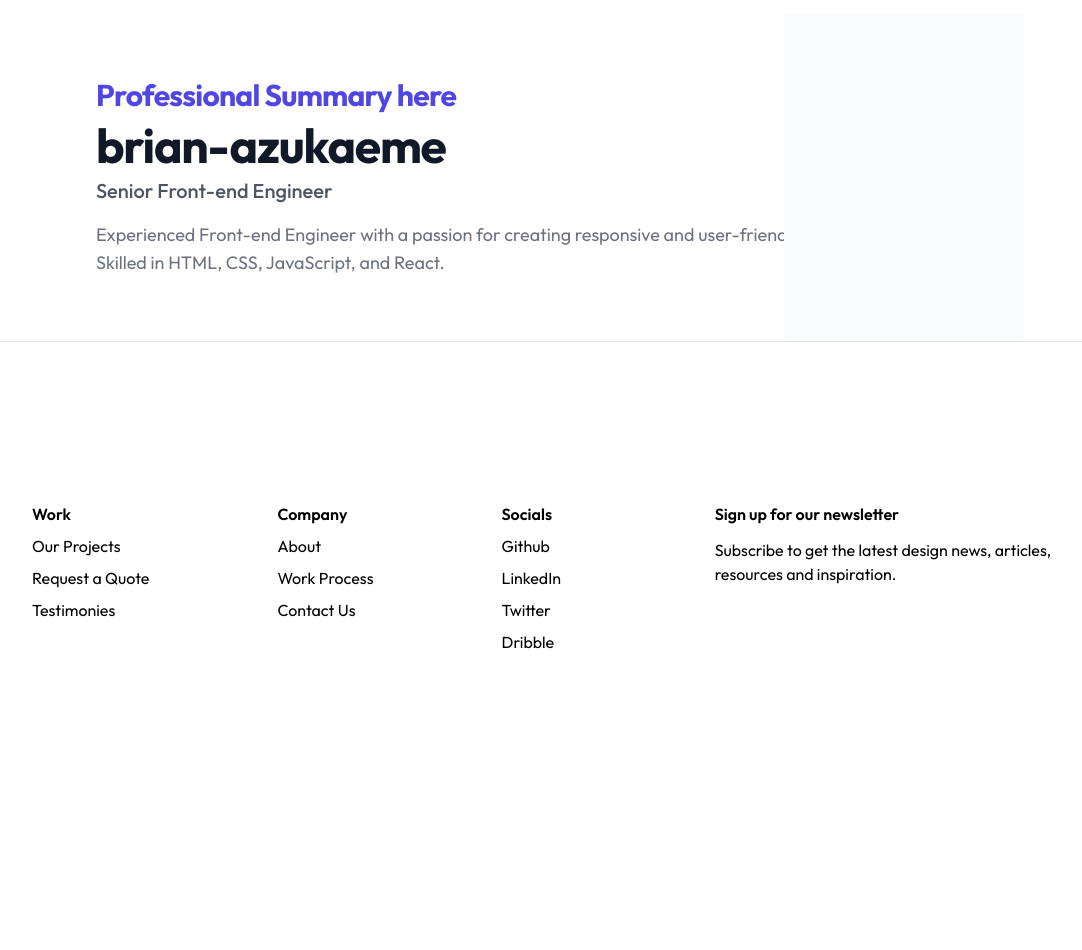
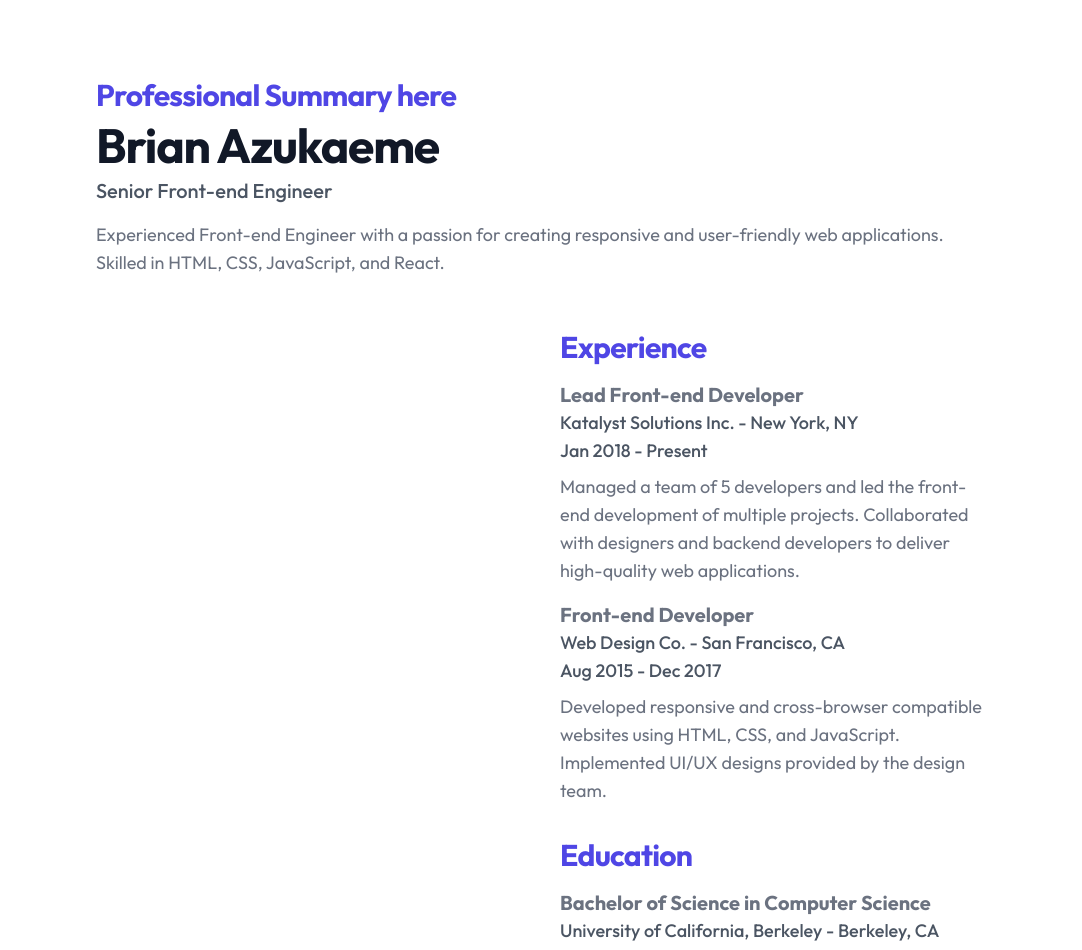
Before and after one commit to Katalyst33/landing, a Next.js app: page /team/brian-azukaeme in a window 1280 px wide. Shown: the part 100-1050 px from the top of the page, without its empty margins (96-1178 px from the left). Before the commit the page ends 914 px from the top, so only its background shows below. Built offline with nearby package versions, Linux system fonts and the light colour scheme.

Commit message:
dynamic team pages

```diff
--- a/app/about/page.jsx
+++ b/app/about/page.jsx
@@ -1,3 +1,4 @@
+"use client";
 import Image from "next/image";
 import man1 from "../../public/team1.jpg";
 import man2 from "../../public/team1.jpg";
@@ -8,7 +9,6 @@ import AboutHero from "../components/about/AboutHero.jsx";
 import AboutServices from "../components/about/AboutServices.jsx";
 import AboutApproach from "../components/about/AboutApproach.jsx";
 import AboutImages from "../components/about/AboutImages.jsx";
-import OurTeam from "../components/OurTeam.jsx";
 import TeamCard from "../components/about/TeamCard.jsx";
 import { FaLinkedin, FaTwitter, FaGithub } from "react-icons/fa";
 
@@ -151,7 +151,7 @@ export default function about() {
           Excepturi repudiandae alias ut. Totam aut facilis. Praesentium in
           neque vel omnis. Eos error odio. Qui fugit voluptatibus eum culpa.
         </p>
-        <div className="grid grid-cols-3 gap-10">
+        <div className="grid md:grid-cols-2   lg:grid-cols-3 gap-10">
           {teamlist.map((n) => (
             <TeamCard data={n} />
           ))}
--- a/app/components/OurTeam.jsx
+++ /dev/null
@@ -1,80 +0,0 @@
-import { FaLinkedin, FaTwitter, FaGithub } from "react-icons/fa";
-import LinkIcon from "/app/components/icons/LinkIcon";
-import Link from "next/link";
-import TeamCard from "./about/TeamCard";
-
-const team = [
-  {
-    name: "Brian Azukaeme",
-    role: "Front-end Engineer",
-    imageUrl:
-      "https://res.cloudinary.com/dqwfjxn8g/image/upload/v1709272923/me2_gm5ssu.jpg",
-    location: "Toronto, Canada",
-  },
-  // More people...
-];
-
-export default function OurTeam() {
-  return (
-    <div className="mx-auto mt-32 max-w-7xl px-6 sm:mt-40 lg:px-8 mb-20">
-      <div className="mx-auto max-w-2xl lg:mx-0">
-        <h2 className="text-3xl font-bold tracking-tight text-gray-700 sm:text-4xl">
-          Our Team
-        </h2>
-        <p className="mt-6 text-lg leading-8 text-gray-600">
-          Excepturi repudiandae alias ut. Totam aut facilis. Praesentium in
-          neque vel omnis. Eos error odio. Qui fugit voluptatibus eum culpa.
-        </p>
-      </div>
-      <ul
-        role="list"
-        className="mx-auto mt-20 grid max-w-2xl grid-cols-1 gap-x-8 gap-y-14 sm:grid-cols-2 lg:mx-0 lg:max-w-none lg:grid-cols-3 xl:grid-cols-4"
-      >
-        {team.map((person) => (
-          <li key={person.name}>
-            <div>
-              <img
-                className="aspect-[14/13] w-full rounded-2xl object-cover"
-                src={person.imageUrl}
-                alt=""
-              />
-
-              <Link href={`/team/${person.slug}`}>
-                <h3 className="mt-6 text-lg font-bold leading-8 tracking-tight text-gray-800">
-                  {person.name}
-                </h3>
-                <LinkIcon size="1em" color="fill-blue-500" />
-              </Link>
-
-              <p className="text-base leading-7 text-gray-700">{person.role}</p>
-              <p className="text-sm leading-6 text-gray-500">
-                {person.location}
-              </p>
-            </div>
-
-            <div className="flex mt-2 space-x-2">
-              <a
-                href="https://www.linkedin.com/in/azukaeme-brian-4329b0246/"
-                className="text-gray-400 hover:text-gray-500"
-              >
-                <FaLinkedin className="w-5 h-5" />
-              </a>
-              <a
-                href="https://twitter.com/i_amfury"
-                className="text-gray-400 hover:text-gray-500"
-              >
-                <FaTwitter className="w-5 h-5" />
-              </a>
-              <a
-                href="https://github.com/MadFury94"
-                className="text-gray-400 hover:text-gray-500"
-              >
-                <FaGithub className="w-5 h-5" />
-              </a>
-            </div>
-          </li>
-        ))}
-      </ul>
-    </div>
-  );
-}
--- /dev/null
+++ b/app/data/team.js
@@ -0,0 +1,94 @@
+export const everyOne = [
+  {
+    name: "Brian Azukaeme",
+    position: "Senior Front-end Engineer",
+    slug: "brian-azukaeme",
+
+    summary:
+      "Experienced Front-end Engineer with a passion for creating responsive and user-friendly web applications. Skilled in HTML, CSS, JavaScript, and React.",
+    experience: [
+      {
+        title: "Lead Front-end Developer",
+        company: "Katalyst Solutions Inc.",
+        location: "New York, NY",
+        date: "Jan 2018 - Present",
+        description:
+          "Managed a team of 5 developers and led the front-end development of multiple projects. Collaborated with designers and backend developers to deliver high-quality web applications.",
+      },
+      {
+        title: "Front-end Developer",
+        company: "Web Design Co.",
+        location: "San Francisco, CA",
+        date: "Aug 2015 - Dec 2017",
+        description:
+          "Developed responsive and cross-browser compatible websites using HTML, CSS, and JavaScript. Implemented UI/UX designs provided by the design team.",
+      },
+    ],
+    education: [
+      {
+        degree: "Bachelor of Science in Computer Science",
+        school: "University of California, Berkeley",
+        location: "Berkeley, CA",
+        date: "2011 - 2015",
+      },
+    ],
+    skills: [
+      "HTML",
+      "CSS",
+      "JavaScript",
+      "React",
+      "Responsive Design",
+      "UI/UX Design",
+    ],
+  },
+  {
+    name: "Sam Nmeje",
+    position: " Front-end Engineer",
+    slug: "samuel-nmeje",
+
+    summary:
+      "Experienced Front-end Engineer with a passion for creating responsive and user-friendly web applications. Skilled in HTML, CSS, JavaScript, and React.",
+    experience: [
+      {
+        title: "Lead Front-end Developer",
+        company: "Tech Solutions Inc.",
+        location: "New York, NY",
+        date: "Jan 2018 - Present",
+        description:
+          "Managed a team of 5 developers and led the front-end development of multiple projects. Collaborated with designers and backend developers to deliver high-quality web applications.",
+      },
+      {
+        title: "Front-end Developer",
+        company: "Web Design Co.",
+        location: "San Francisco, CA",
+        date: "Aug 2015 - Dec 2017",
+        description:
+          "Developed responsive and cross-browser compatible websites using HTML, CSS, and JavaScript. Implemented UI/UX designs provided by the design team.",
+      },
+    ],
+    education: [
+      {
+        degree: "Bachelor of Science in Computer Science",
+        school: "University of California, Berkeley",
+        location: "Berkeley, CA",
+        date: "2011 - 2015",
+      },
+    ],
+    skills: [
+      "HTML",
+      "CSS",
+      "JavaScript",
+      "React",
+      "Responsive Design",
+      "UI/UX Design",
+    ],
+  },
+  {
+    name: "Obee",
+    position: "Mobile Developer",
+    slug: "obee-won",
+
+    summary:
+      "Experienced Front-end Engineer with a passion for creating responsive and user-friendly web applications. Skilled in HTML, CSS, JavaScript, and React.",
+  },
+];
--- a/app/team/[slug]/page.jsx
+++ b/app/team/[slug]/page.jsx
@@ -1,89 +1,31 @@
-// Dummy data
-const dummyData = {
-  name: "John Doe",
-  position: "Senior Front-end Engineer",
-  summary:
-    "Experienced Front-end Engineer with a passion for creating responsive and user-friendly web applications. Skilled in HTML, CSS, JavaScript, and React.",
-  experience: [
-    {
-      title: "Lead Front-end Developer",
-      company: "Tech Solutions Inc.",
-      location: "New York, NY",
-      date: "Jan 2018 - Present",
-      description:
-        "Managed a team of 5 developers and led the front-end development of multiple projects. Collaborated with designers and backend developers to deliver high-quality web applications.",
-    },
-    {
-      title: "Front-end Developer",
-      company: "Web Design Co.",
-      location: "San Francisco, CA",
-      date: "Aug 2015 - Dec 2017",
-      description:
-        "Developed responsive and cross-browser compatible websites using HTML, CSS, and JavaScript. Implemented UI/UX designs provided by the design team.",
-    },
-  ],
-  education: [
-    {
-      degree: "Bachelor of Science in Computer Science",
-      school: "University of California, Berkeley",
-      location: "Berkeley, CA",
-      date: "2011 - 2015",
-    },
-  ],
-  skills: [
-    "HTML",
-    "CSS",
-    "JavaScript",
-    "React",
-    "Responsive Design",
-    "UI/UX Design",
-  ],
-};
-console.log("herere");
-const everyOne = [
-  {
-    name: "Brian",
-    position: "Senior Front-end Engineer",
-    slug: "brian-azukaeme",
-    summary:
-      "Experienced Front-end Engineer with a passion for creating responsive and user-friendly web applications. Skilled in HTML, CSS, JavaScript, and React.",
-  },
-  {
-    name: "Sam",
-    position: " Front-end Engineer",
-    slug: "samuel-nmeje",
+"use client";
 
-    summary:
-      "Experienced Front-end Engineer with a passion for creating responsive and user-friendly web applications. Skilled in HTML, CSS, JavaScript, and React.",
-  },
-  {
-    name: "Obee",
-    position: "Engineer",
-    slug: "obee-won",
-    summary:
-      "Experienced Front-end Engineer with a passion for creating responsive and user-friendly web applications. Skilled in HTML, CSS, JavaScript, and React.",
-  },
-];
+import { everyOne } from "../../data/team";
+export default function TeamPost({ params }) {
+  let selected = {};
 
-export default function TeamPost({ params }) {
-  console.log("Title");
-  const { name, position, summary, experience, education, skills } = dummyData;
+  for (const item of everyOne) {
+    if (item.slug === params.slug) {
+      selected = item;
+    }
+  }
+
+  const { name, position, summary, experience, education, skills } = selected;
 
   return (
     <div className="overflow-hidden bg-white">
       <div className="relative mx-auto max-w-7xl px-6 py-16 lg:px-8">
-        <div className="absolute bottom-0 left-3/4 top-0 hidden w-screen bg-gray-50 lg:block" />
         <div className="mx-auto max-w-prose text-base lg:max-w-none">
           <h2 className="text-3xl font-bold tracking-tight text-indigo-600">
             Professional Summary here
           </h2>
           <h3 className="mt-2 text-4xl font-bold leading-8 tracking-tight text-gray-900 sm:text-5xl">
-            {params.slug}
+            {name}
           </h3>
           <p className="mt-2 text-xl font-medium text-gray-600">{position}</p>
           <p className="mt-4 text-lg text-gray-500">{summary}</p>
         </div>
-        {/* <div className="mt-8 lg:grid lg:grid-cols-2 lg:gap-8">
+        <div className="mt-8 lg:grid lg:grid-cols-2 lg:gap-8">
           <div className="relative lg:col-start-2 lg:row-start-1">
             <div className="relative mx-auto max-w-prose text-base lg:max-w-none">
               <div className="prose prose-indigo mx-auto mt-5 text-gray-500 lg:max-w-none">
@@ -131,9 +73,8 @@ export default function TeamPost({ params }) {
               </div>
             </div>
           </div>
-        </div> */}
+        </div>
       </div>
     </div>
   );
 }
-console.log("Title");
```
